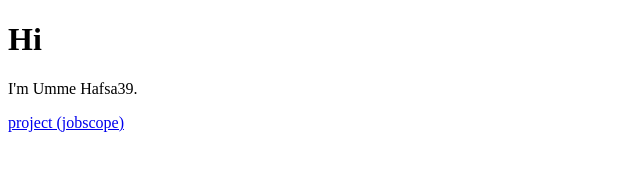
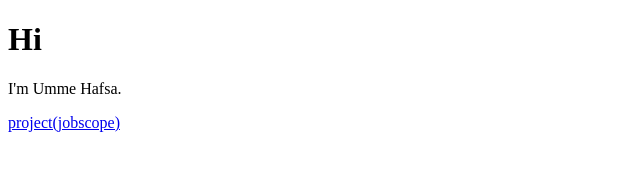
Before and after one commit to hafsaumme/hafsaumme.github.io, a plain HTML site: page index.html in a window 1280 px wide. Shown: the full height of the page, 0-640 px from the left. Drawn offline with Linux system fonts and the light colour scheme.

Commit message:
Update index.html

```diff
--- a/index.html
+++ b/index.html
@@ -2,7 +2,7 @@
 <html>
 <body>
 <h1>Hi</h1>
-<p>I'm Umme Hafsa39.</p>
- <a href = "access.html"> project (jobscope) </a>
+<p>I'm Umme Hafsa.</p>
+ <a href="access.html"> project(jobscope) </a>
 </body>
 </html>
```
